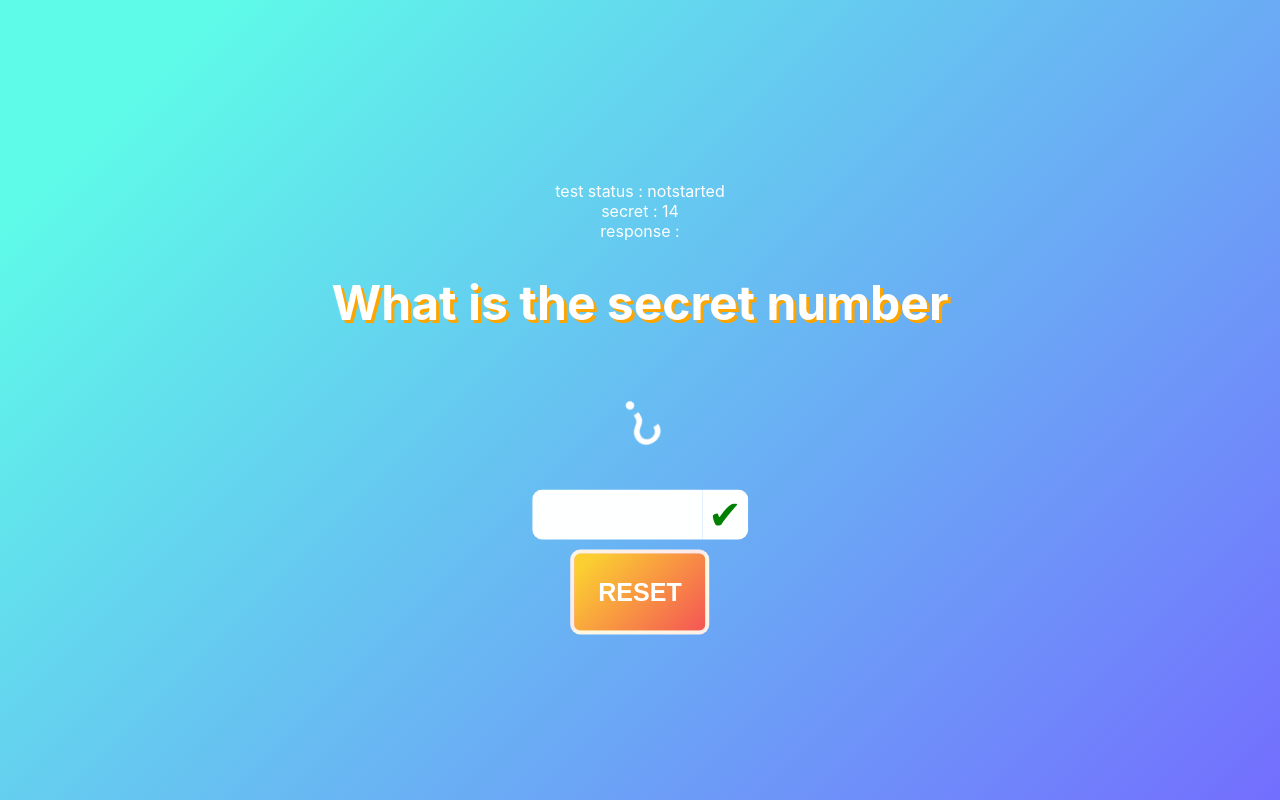
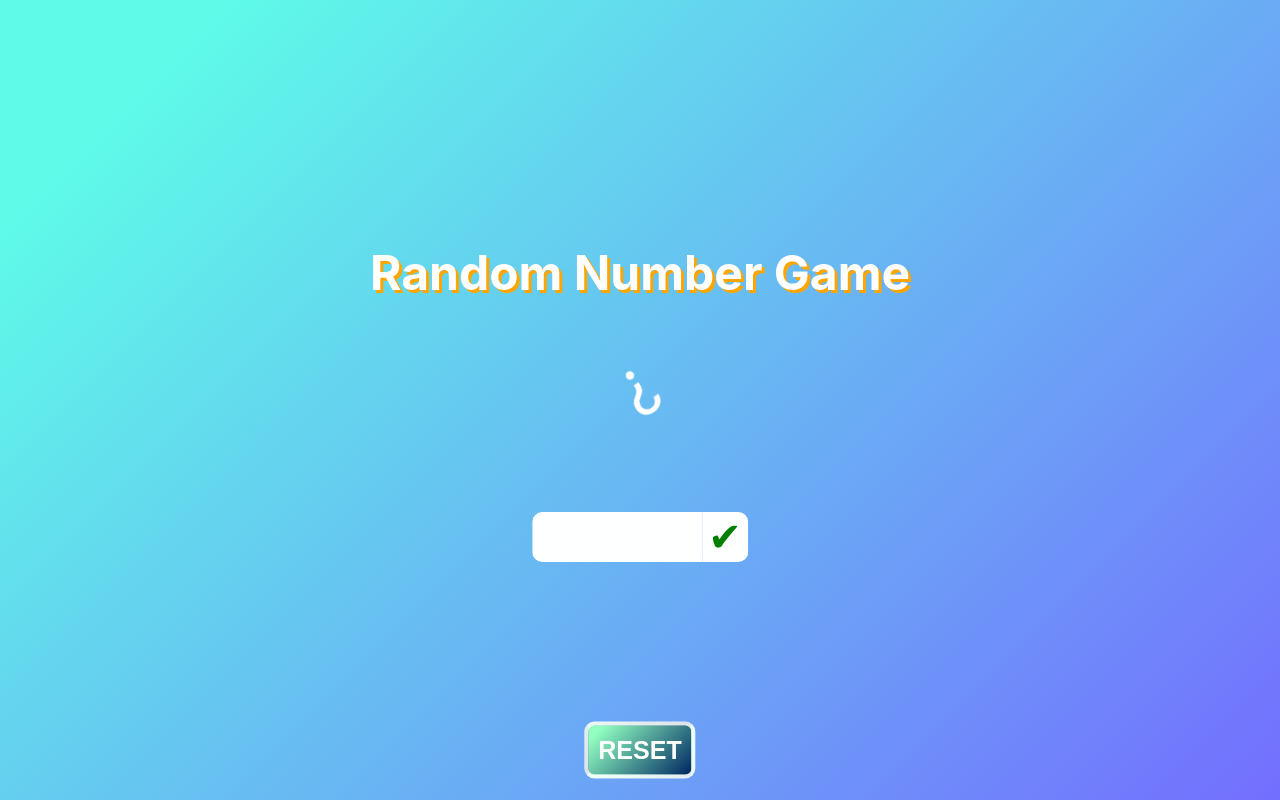
Before and after one commit to ybouhjira/react-number-game, a React (Create React App) app: page / in a window 1280 px wide. Both pictures are taken after a click on the button "START". Built offline with nearby package versions, Linux system fonts and the light colour scheme.

Commit message:
feat: put reset button at the bottom

```diff
--- a/src/App.scss
+++ b/src/App.scss
@@ -17,7 +17,7 @@
   .button {
     margin: 10px;
     display: inline-block;
-    padding: 24px !important;
+    padding: 24px;
     border-radius: 10px;
     background-image: linear-gradient( 135deg, #FCCF31 10%, #F55555 100%);
     border: 4px solid #fffd;
@@ -26,9 +26,20 @@
     text-transform: uppercase;
     font-size: 25px;
     cursor: pointer;
+
+
+    &.reset-button {
+      padding: 10px;
+      background: linear-gradient( 135deg, #92FFC0 10%, #002661 100%);
+      bottom: 20px;
+
+    }
   }
 
-
+  .reset-button-wrapper {
+    position: absolute;
+    bottom: 50px;
+  }
   .input-group {
 
     height: 50px;
--- a/src/App.tsx
+++ b/src/App.tsx
@@ -8,12 +8,17 @@ function generateSecret() {
     return Math.floor(Math.random() * 100 + 1);
 }
 
-function App() {
-    const [secret, setSecret] = useState<number | null>(null)
-    const [response, setResponse] = useState<number | undefined>()
-    const status = useMemo(() => {
-        if (!response || !secret) {
-            return 'notstarted'
+type GameStatus = 'notStarted' | 'noResponse' | 'below' | 'greater' | 'win'
+
+const hasResponse = (status: GameStatus) => status !== 'noResponse' && status !== 'notStarted'
+
+const getGameStatus = (secret?: number, response?: number): GameStatus => {
+    if (!secret) {
+        return 'notStarted'
+    }
+
+    if (!response) {
+        return 'noResponse'
     }
 
     if (response === secret) {
@@ -23,52 +28,64 @@ function App() {
     } else {
         return 'greater'
     }
-    }, [response, secret])
+};
 
-    const [inputValue, setInputValue] = useState<number | undefined>()
-    const started = !!secret;
+function App() {
+    const [secret, setSecret] = useState<number | undefined>()
+    const [response, setResponse] = useState<number | undefined>()
+    const status = useMemo(() => getGameStatus(secret, response), [response, secret])
 
+    const [inputValue, setInputValue] = useState<number | ''>('')
+
+    console.log({
+        status, response, secret
+    })
     const start = () => {
         setSecret(generateSecret())
     }
 
     const submitAnswer = () => {
-        setResponse(inputValue)
+        setResponse(Number(inputValue))
+        setInputValue('')
     }
 
     const reset = () => {
         setResponse(undefined)
-        setSecret(null)
-        setInputValue(undefined)
+        setSecret(undefined)
+        setInputValue('')
     }
 
     return (
         <div className="App">
-            test
-            status : {status} <br/>
-            secret : {secret} <br/>
-            response : {response} <br/>
+
             <h1>{!response ? (
-                started ? 'What is the secret number' : 'Random Number Game'
+                status === 'notStarted' ? 'What is the secret number' : 'Random Number Game'
             ) : (
                 <>
                     {status === 'win' && 'You win!'}
                     {status !== 'win' && 'Try again!'}
-                    {status === 'below' && 'Too low!'}
-                    {status === 'greater' && 'Too High!'}
                 </>
             )}</h1>
+
+
+            <div>{status === 'below' && 'Too low!'}</div>
+            <div>{status === 'greater' && 'Too high!'}</div>
+
+            {!hasResponse(status) && (
                 <div className="number-animation">
-                <SwapAnimation started={started}>
-                    <SpinAnimation started={started}>
+                    <SwapAnimation started={status !== 'notStarted'}>
+                        <SpinAnimation started={status !== 'notStarted'}>
                             <ChangingNumberAnimation/>
                         </SpinAnimation>
-                    <SpinAnimation started={started} infinite={false}>?</SpinAnimation>
+                        <SpinAnimation started={status !== 'notStarted'} infinite={false}>?</SpinAnimation>
                     </SwapAnimation>
                 </div>
+            )}
+
 
             {status !== 'win' && (
-                <SwapAnimation started={started}>
+                <>
+                    <SwapAnimation started={status !== 'notStarted'}>
                         <button className="button" onClick={start}>
                             Start
                         </button>
@@ -78,9 +95,14 @@ function App() {
                                        onChange={e => setInputValue(Number(e.target.value))}/>
                                 <button className="ok-button" onClick={submitAnswer}>✔</button>
                             </div>
-                        <button className="button" onClick={reset}>Reset</button>
                         </div>
                     </SwapAnimation>
+                    <SwapAnimation started={status !== 'notStarted'} className="reset-button-wrapper">
+                        <></>
+                        <button className="button reset-button" onClick={reset}>Reset</button>
+                    </SwapAnimation>
+                </>
+
             )}
         </div>
     );
--- a/src/components/SwapAnimation/SwapAnimation.scss
+++ b/src/components/SwapAnimation/SwapAnimation.scss
@@ -1,7 +1,7 @@
 @use "../../styles/mixins";
 @use "../../styles/settings";
 
-.wrapper {
+.swap-animation {
   @include mixins.flex-center;
   position: relative;
 
@@ -22,17 +22,12 @@
   .first {
     pointer-events: initial;
     opacity: 1;
-    //animation: fade-out settings.$number-animation-duration ease 1 normal forwards;
-    //animation-play-state: inherit;
   }
 
   .second {
     pointer-events: none;
     opacity: 0;
     @include mixins.absolute-center;
-
-    //animation: fade-in settings.$number-animation-duration ease 1 normal forwards;
-    //animation-play-state: inherit;
   }
 }
 
--- a/src/components/SwapAnimation/SwapAnimation.tsx
+++ b/src/components/SwapAnimation/SwapAnimation.tsx
@@ -5,10 +5,11 @@ import cx from "classnames";
 interface Props {
     children: ReactNode[]
     started?: boolean
+    className?: string
 }
 
-export default function SwapAnimation({children, started}: Props) {
-    return <div className={cx('wrapper', {started})}>
+export default function SwapAnimation({children, started, className}: Props) {
+    return <div className={cx('swap-animation', {started}, className)}>
         <div className="first">
             {children[0]}
         </div>
```
Lines whose indentation alone changed are shown as unchanged.
